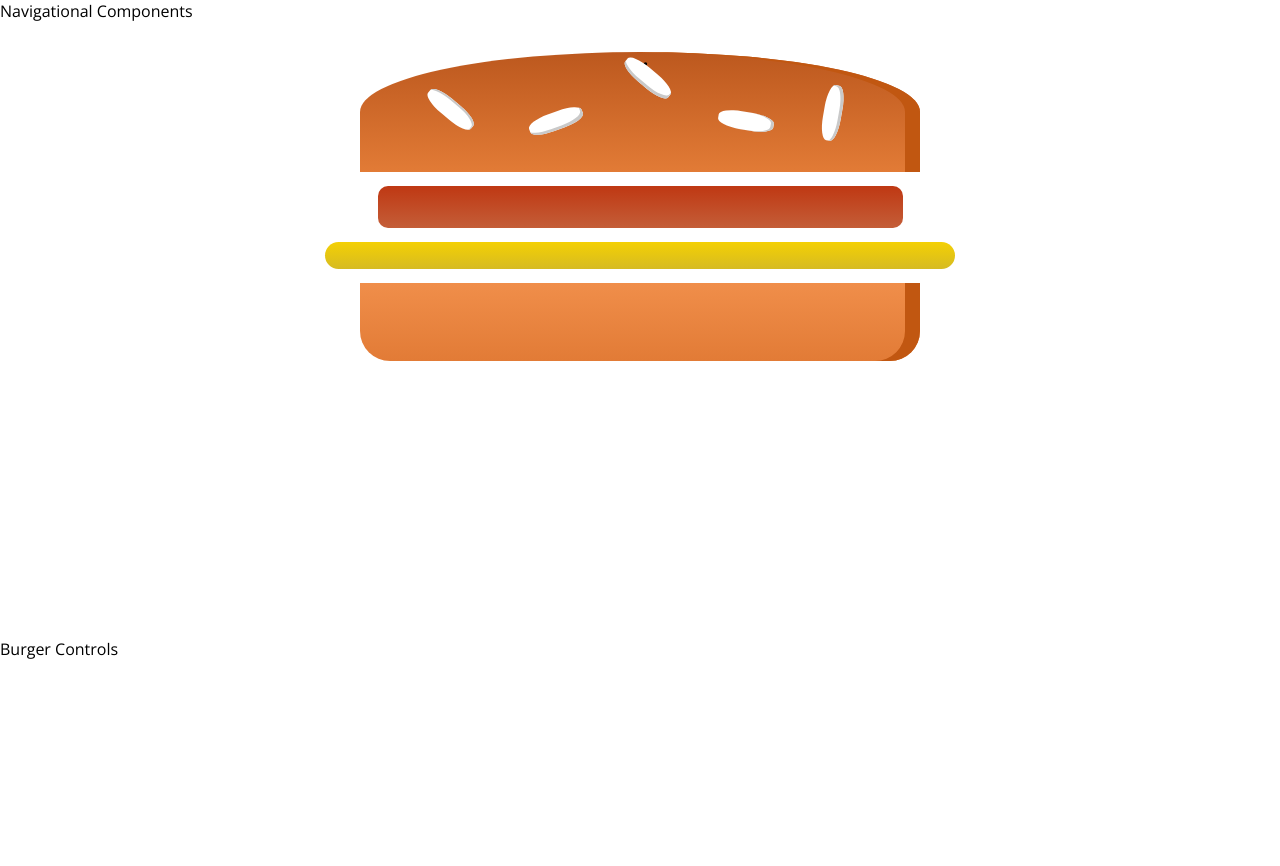
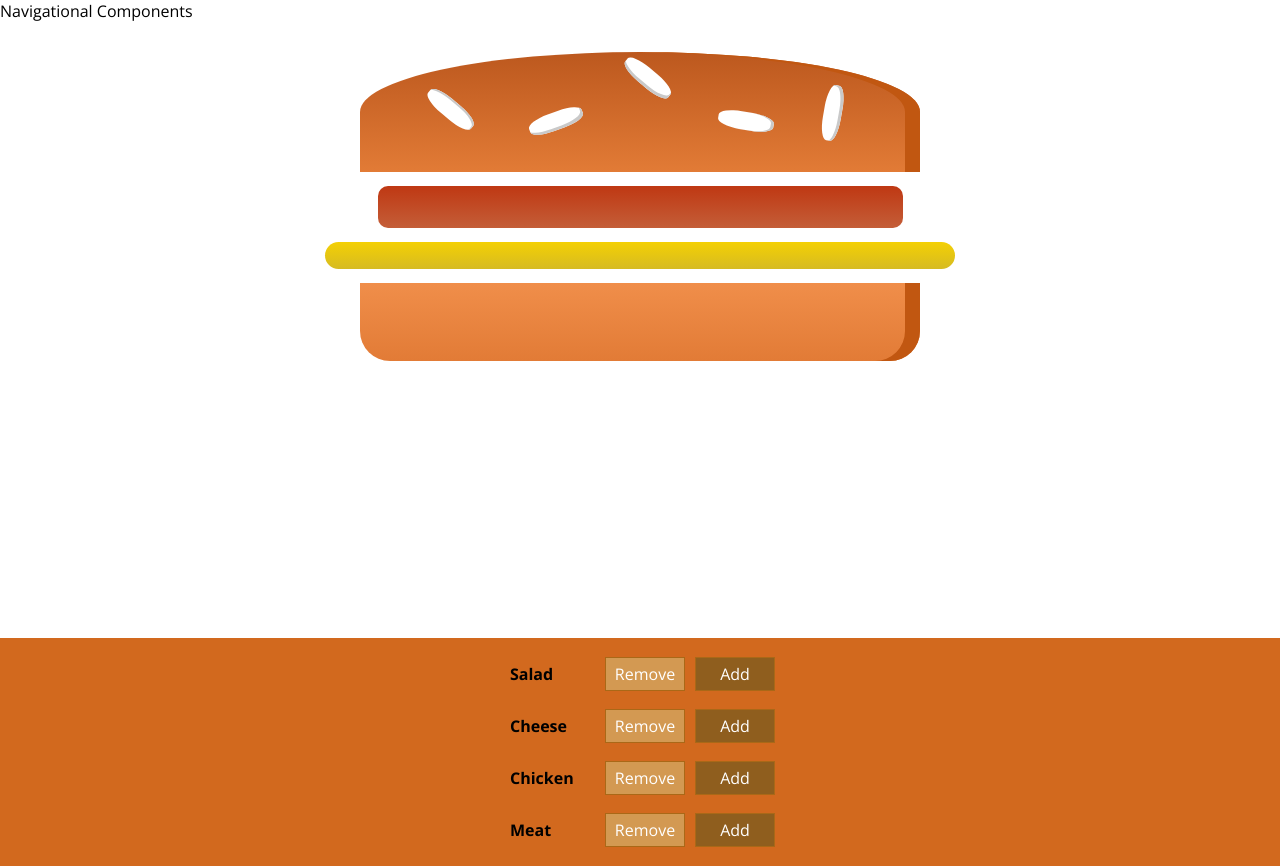
Before and after one commit to ShoaibJalal/Burger-Ordering-App, a React app: page / in a window 1280 px wide. Before the commit the page ends 800 px from the top, so only its background shows below. Built offline with nearby package versions, Linux system fonts and the light colour scheme.

Commit message:
Adding controls to the burger

```diff
--- /dev/null
+++ b/src/components/Burger/BurgerControls/BurgerControl/BurgerControl.css
@@ -0,0 +1,54 @@
+.BurgerControl {
+    display: flex;
+    justify-content: space-between;
+    align-items: center;
+    margin: 5px 0;
+}
+.BurgerControl button {
+    display: block;
+    font: inherit;
+    padding: 5px;
+    margin: 0 5px;
+    width: 80px;
+    border: 1px solid #AA6817;
+    cursor: pointer;
+    outline: none;
+}
+.BurgerControl button:disabled {
+    background-color: #AC9980;
+    border: 1px solid #7E7365;
+    color: #ccc;
+    cursor: default;
+}
+
+.BurgerControl button:hover:disabled {
+    background-color: #AC9980;
+    color: #ccc;
+    cursor: not-allowed;
+}
+
+.Label {
+    padding: 10px;
+    font-weight: bold;
+    width: 80px;
+}
+
+.BurgerControl .Remove {
+    background-color: #D39952;
+    color: white;
+}
+
+.BurgerControl .Add {
+    background-color: #8F5E1E;
+    color: white;
+}
+
+.BurgerControl .Remove:hover, .BurgerControl .Remove:active {
+    background-color: #DAA972;
+    color: white;
+}
+
+.BurgerControl .Add:hover,.BurgerControl .Add:active {
+    background-color: #99703F;
+    color: white;
+}
--- /dev/null
+++ b/src/components/Burger/BurgerControls/BurgerControl/BurgerControl.js
@@ -0,0 +1,15 @@
+import React from 'react';
+
+import classes from './BurgerControl.css';
+
+const burgerControl = (props) => (
+
+    <div className = {classes.BurgerControl}>
+        <div className = {classes.Label}>{props.label}</div>
+        <button className = {classes.Remove}>Remove</button>
+        <button className = {classes.Add}>Add</button>
+    </div>
+
+);
+
+export default burgerControl;
--- /dev/null
+++ b/src/components/Burger/BurgerControls/BurgerControls.css
@@ -0,0 +1,10 @@
+.BurgerControls{
+    width: 100% ;
+    background-color: chocolate;
+    display: flex;
+    flex-flow: column;
+    align-items: center;
+    box-shadow: 0 2px 1px lightgray;
+    margin: auto;
+    padding: 10px 0;
+}
--- /dev/null
+++ b/src/components/Burger/BurgerControls/BurgerControls.js
@@ -0,0 +1,24 @@
+import React from 'react';
+
+import classes from './BurgerControls.css';
+import BurgerControl from './BurgerControl/BurgerControl';
+
+const controls = [
+    {label: 'Salad', type: 'salad'},
+    {label: 'Cheese', type: 'cheese'},
+    {label: 'Chicken', type: 'chicken'},
+    {label: 'Meat', type: 'meat'},
+];
+
+const burgerControls = (props) => (
+
+    <div className = {classes.BurgerControls}>
+
+        {controls.map(control => (
+            <BurgerControl key = {control.label} label = {control.label} />
+        ))}
+
+    </div>
+
+);
+export default burgerControls;
--- a/src/components/Burger/BurgerIngredient/BurgerIngredient.js
+++ b/src/components/Burger/BurgerIngredient/BurgerIngredient.js
@@ -15,9 +15,9 @@ class BurgerIngredient extends Component {
 
         case('breadTop'):
             ingredient = (
-                <div className = {classes.BreadTop}>;
-                    <div className = {classes.Seeds1}></div>;
-                    <div className = {classes.Seeds2}></div>;
+                <div className = {classes.BreadTop}>
+                    <div className = {classes.Seeds1}></div>
+                    <div className = {classes.Seeds2}></div>
 
                 </div>
             );
--- a/src/containers/BurgerBuilder/BurgerBuilder.js
+++ b/src/containers/BurgerBuilder/BurgerBuilder.js
@@ -1,6 +1,7 @@
 import React , {Component, Fragment} from 'react';
 
 import Burger from '../../components/Burger/Burger';
+import BurgerControls from '../../components/Burger/BurgerControls/BurgerControls';
 
 class BurgerBuilder extends Component {
 
@@ -18,7 +19,7 @@ class BurgerBuilder extends Component {
             <Fragment>
 
                 <Burger ingredients = {this.state.ingredients}/>
-                <div>Burger Controls</div>
+                <BurgerControls/>
 
             </Fragment>
         );
```
